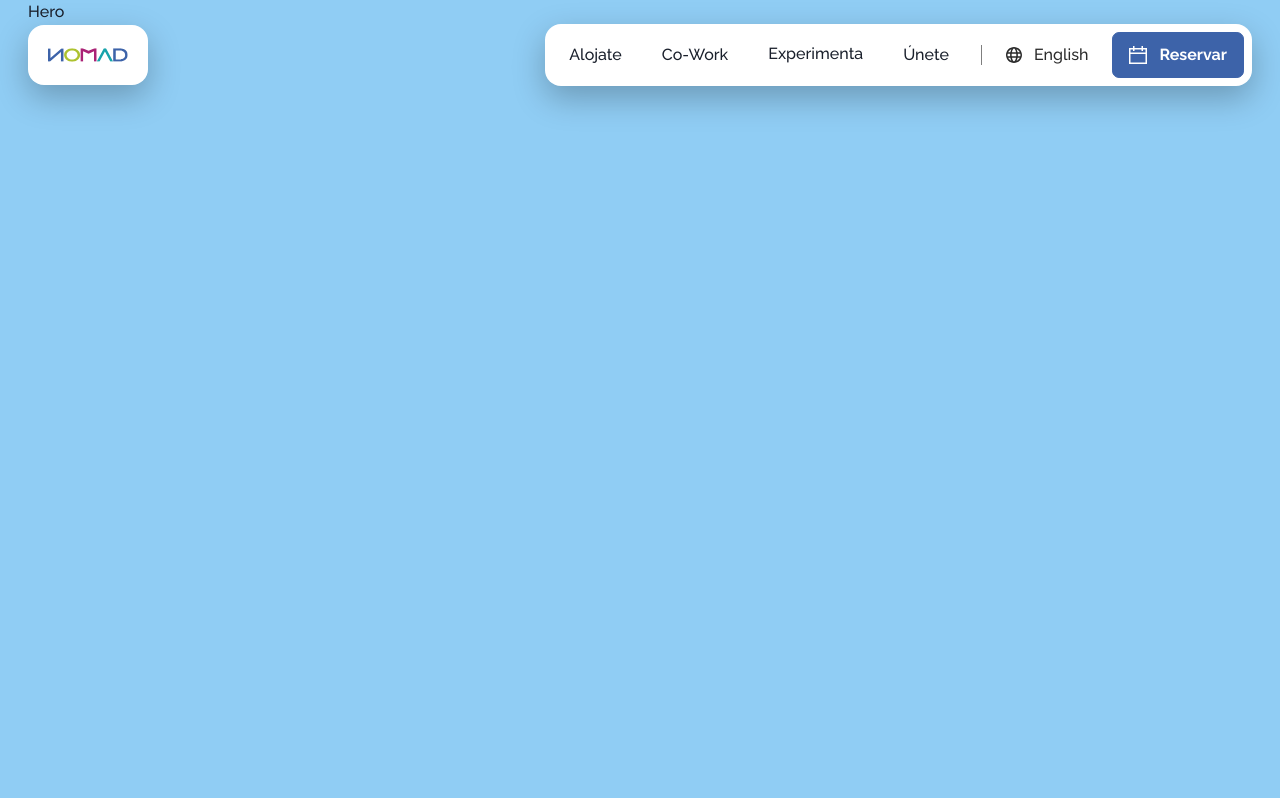
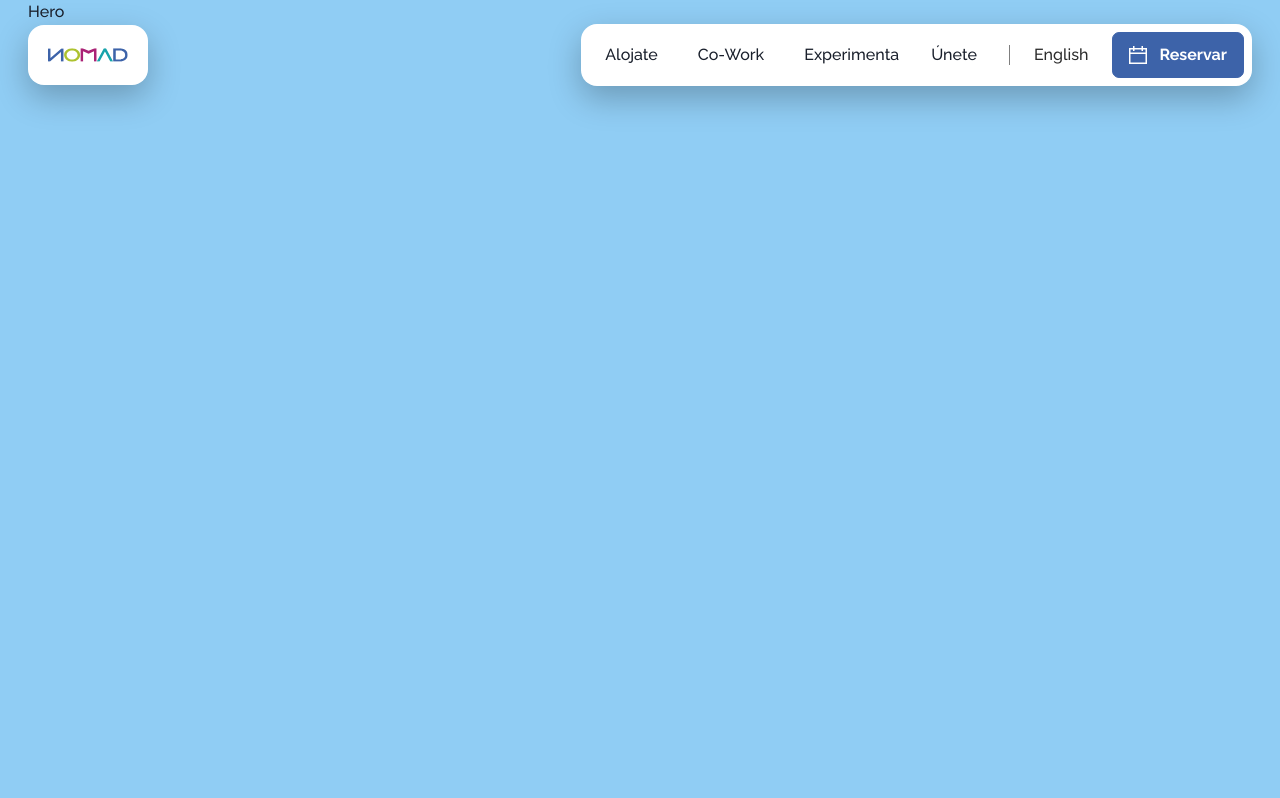
Before and after one commit to emmchier/nomad-app, a Next.js app: page / in a window 1280 px wide. Shown: the top 798 px of the page. Built offline with nearby package versions, Linux system fonts and the light colour scheme; a web font is replaced by a local one.

Commit message:
dropdown done

```diff
--- a/src/components/atomic-design/atoms/language-button/index.tsx
+++ b/src/components/atomic-design/atoms/language-button/index.tsx
@@ -3,7 +3,11 @@ import React, { FC, useState } from 'react';
 import Button from '../button';
 import Icon from '../icon';
 
-const LanguageButton: FC = () => {
+interface LanguageButtonI {
+  showIcon?: boolean;
+}
+
+const LanguageButton: FC<LanguageButtonI> = ({ showIcon = false }) => {
   const [label, setLabel] = useState(true);
 
   const handleLenguage = () => {
@@ -15,7 +19,7 @@ const LanguageButton: FC = () => {
       variant="text"
       height="100%"
       ariaLabel="traducir al inglés"
-      iconLeft={true}
+      iconLeft={showIcon}
       icon={<Icon ariaLabel="icono universal" icon="language" />}
     >
       {label === true ? 'English' : 'Español'}
--- /dev/null
+++ b/src/components/atomic-design/molecules/dropdown/index.tsx
@@ -0,0 +1,36 @@
+import React, { FC, useState } from 'react';
+
+import { Container, Content, DropdownContent, DropdownItem, DropdownMenu, Header } from './styles';
+
+interface DropdownI {
+  children: React.ReactNode;
+  item?: string | React.ReactNode | React.ReactElement;
+  label?: string;
+  showIt?: boolean;
+  headerAction?: boolean;
+}
+
+const Dropdown: FC<DropdownI> = ({ item, children, showIt = false }) => {
+  const [show, setShow] = useState(showIt);
+
+  return (
+    <Container
+      onMouseOver={() => setShow(true)}
+      onMouseLeave={() => setShow(false)}
+      onFocus={() => setShow(true)}
+    >
+      <DropdownItem>{item}</DropdownItem>
+      <Content
+        onMouseOver={() => setShow(true)}
+        onMouseLeave={() => setShow(false)}
+        onFocus={() => setShow(true)}
+      >
+        <DropdownMenu show={show && show} fade={show} onMouseLeave={() => setShow(false)}>
+          <DropdownContent>{children}</DropdownContent>
+        </DropdownMenu>
+      </Content>
+    </Container>
+  );
+};
+
+export default Dropdown;
--- /dev/null
+++ b/src/components/atomic-design/molecules/dropdown/styles.tsx
@@ -0,0 +1,106 @@
+import styled, { css } from 'styled-components';
+
+interface PropTypes {
+  show?: boolean;
+  fade?: boolean;
+}
+
+export const Container = styled.div`
+  margin: 0 ${({ theme }) => theme.spacing(4)};
+`;
+
+export const Content = styled.div`
+  width: 100px;
+  position: absolute;
+  height: 80px;
+  display: flex;
+  align-items: center;
+  justify-content: center;
+
+  &:after {
+    content: '.';
+    visibility: collapse;
+  }
+`;
+
+export const DropdownItem = styled.span`
+  position: relative;
+  display: flex;
+  align-items: center;
+  justify-content: center;
+  cursor: pointer;
+  height: 0;
+  transform: translateY(23px);
+`;
+
+export const DropdownMenu = styled.div<PropTypes>`
+  position: absolute;
+  transform: translateY(70px);
+  min-width: 160px;
+  display: none;
+  ${({ show }) =>
+    show
+      ? css`
+          height: auto;
+          display: inherit;
+        `
+      : css`
+          height: 0;
+        `};
+  animation: ${({ fade }) => (fade ? css`fadeIn .1s linear` : css`fadeOut .1s linear`)};
+  cursor: pointer;
+  z-index: 999;
+  background-color: ${({ theme }) => theme.color.white};
+  border-radius: ${({ theme }) => theme.border.radius.main};
+  overflow: hidden;
+  box-shadow: ${({ theme }) => theme.shadow.main};
+  top: 0;
+
+  @keyframes fadeIn {
+    0% {
+      opacity: 0;
+    }
+    50% {
+      opacity: 0.5;
+    }
+    100% {
+      opacity: 1;
+    }
+  }
+
+  @keyframes fadeOut {
+    0% {
+      opacity: 1;
+    }
+    50% {
+      opacity: 0.5;
+    }
+    100% {
+      opacity: 0;
+    }
+  }
+`;
+
+export const DropdownContent = styled.div`
+  padding: 0;
+  margin: 0;
+  list-style: none;
+  text-decoration: none;
+  width: 100%;
+  display: flex;
+  align-items: center;
+  justify-content: center;
+  flex-direction: column;
+  padding: ${({ theme }) => theme.spacing(2)} ${({ theme }) => theme.spacing(4)};
+
+  ul {
+    li {
+      padding: ${({ theme }) => theme.spacing(2)};
+      text-align: center;
+    }
+  }
+`;
+
+export const DropdownContainer = styled.div`
+  cursor: pointer;
+`;
--- a/src/components/atomic-design/molecules/footer/index.tsx
+++ b/src/components/atomic-design/molecules/footer/index.tsx
@@ -69,7 +69,7 @@ const Footer: FC = () => {
           </GridItem>
           <GridItem display={{ base: 'none', lg: 'block' }}>
             <Box display="flex" alignItems="center" justifyContent="center">
-              <NavList showLast={true} />
+              <NavList isSubmenu={false} />
             </Box>
           </GridItem>
         </Grid>
--- a/src/components/atomic-design/organisms/nav-list/index.tsx
+++ b/src/components/atomic-design/organisms/nav-list/index.tsx
@@ -10,17 +10,22 @@ import { GlobalDataContext } from '../../../../context/index';
 import NavbarSubmenu from '../navbar/navbar-submenu';
 import { NavLink } from '../../../../interfaces/index';
 import NavbarSubmenuHeader from '../navbar/navbar-submenu/navbar-submenu-header';
+import Dropdown from '../../molecules/dropdown';
+import { DropdownContainer } from '../../molecules/dropdown/styles';
+import { Nav } from './styles';
 
 interface NavListI {
   direction?: string;
   hideItems?: string;
   isNavRes?: boolean;
+  isSubmenu?: boolean;
 }
 
 const NavList: FC<NavListI> = ({
   direction = 'vertical',
   hideItems = 'none',
   isNavRes = false,
+  isSubmenu = true,
 }) => {
   const { navList } = useContext(GlobalDataContext);
   const [expand, setExpand] = useState(false);
@@ -41,23 +46,22 @@ const NavList: FC<NavListI> = ({
   };
 
   return (
-    <nav role="navigation">
+    <Nav role="navigation">
       <CustomList direction={direction}>
-        {hiddeItems(hideItems)?.map((item: NavLink) => (
+        {hiddeItems(hideItems)?.map((item: NavLink) =>
+          item?.activities?.length === undefined || item?.activities?.length < 0 ? (
             <ListItem
-            as="li"
               key={slugify(item.title)}
               borderRadius="8px"
-            _hover={{ bg: 'grey.blur' }}
               cursor="pointer"
               mr="2"
               px={direction === 'horizontal' ? '4' : '0'}
               py="2.5"
             >
-            {item?.activities?.length === undefined || item?.activities?.length < 0 ? (
               <Link href="[#!]" as="#!" passHref>
                 <a>{item.title}</a>
               </Link>
+            </ListItem>
           ) : isNavRes === true ? (
             <NavbarSubmenu
               expand={expand}
@@ -66,12 +70,27 @@ const NavList: FC<NavListI> = ({
               subItems={item?.activities}
             />
           ) : (
-              <>{item.title}</>
-            )}
+            <li>
+              {isSubmenu ? (
+                <DropdownContainer>
+                  <Dropdown item={item.title}>
+                    <CustomList direction="vertical">
+                      {item?.activities.map((activity) => (
+                        <ListItem>
+                          <Link href="#!">{activity}</Link>
                         </ListItem>
                       ))}
+                    </CustomList>{' '}
+                  </Dropdown>
+                </DropdownContainer>
+              ) : (
+                <a>{item.title}</a>
+              )}
+            </li>
+          )
+        )}
       </CustomList>
-    </nav>
+    </Nav>
   );
 };
 
--- /dev/null
+++ b/src/components/atomic-design/organisms/nav-list/styles.tsx
@@ -0,0 +1,11 @@
+import styled from 'styled-components';
+
+export const Nav = styled.nav`
+  li {
+    &:hover {
+      background: ${({ theme }) => theme.color.grey.blur};
+      transition: ${({ theme }) => theme.transition.main};
+      border-radius: ${({ theme }) => theme.border.radius.sm};
+    }
+  }
+`;
--- a/src/components/atomic-design/organisms/navbar-menu/index.tsx
+++ b/src/components/atomic-design/organisms/navbar-menu/index.tsx
@@ -26,7 +26,7 @@ const NavbarMenu: FC = () => {
       showFooter={true}
       footerContent={
         <ActionContent>
-          <LanguageButton />
+          <LanguageButton showIcon={true} />
           <ReservarButton size="lg" />
         </ActionContent>
       }
```
Lines whose indentation alone changed are shown as unchanged.
